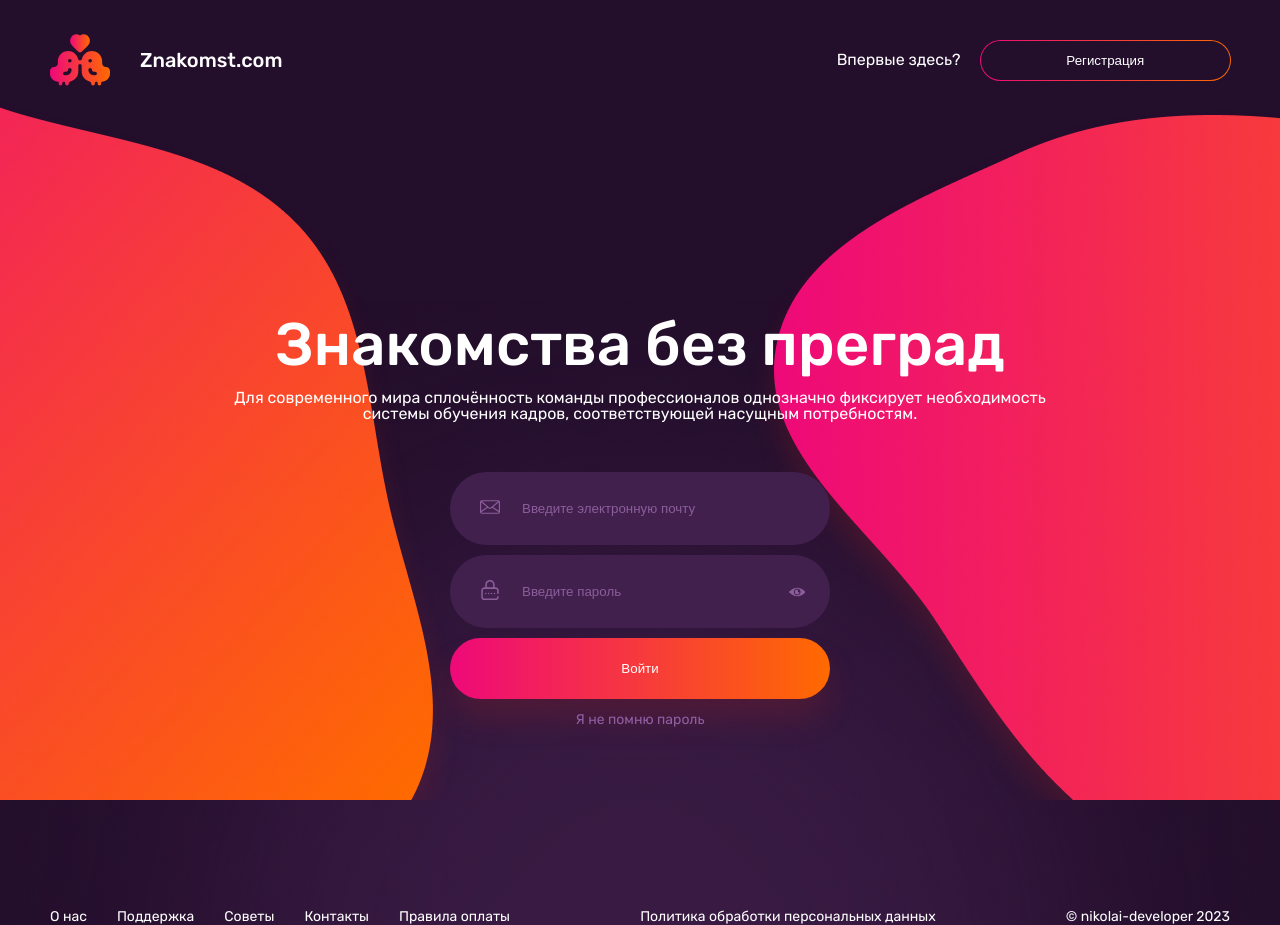
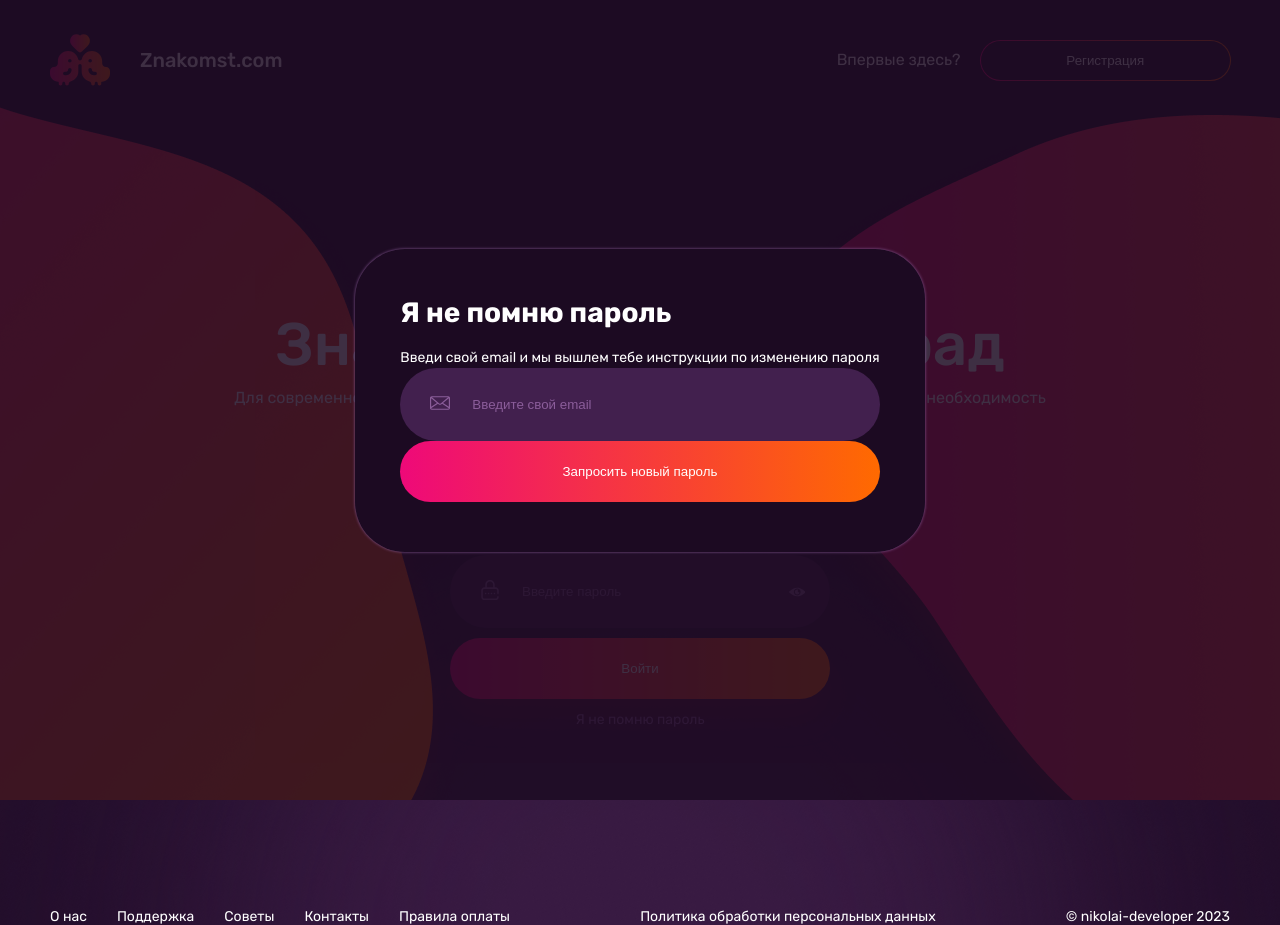
Before and after one commit to nikolai-vasilenko-developer/dating-map, a Vue app: page /auth in a window 1280 px wide. Both pictures are taken after a click on the element "Я не помню пароль". Built offline with nearby package versions, Linux system fonts and the light colour scheme.

Commit message:
[added] PModal.vue - modal component emits: cancel, update:visible props: visible - determines the visibility of the modal window
[new dependence]
click-outside-vue3 - for wait click outside element

[new composable]
useShow.ts - element visibility control

```diff
--- a/package.json
+++ b/package.json
@@ -10,7 +10,9 @@
     "lint": "vue-cli-service lint"
   },
   "dependencies": {
+    "@mahdikhashan/vue3-click-outside": "^0.1.2",
     "@types/uuid": "^9.0.2",
+    "click-outside-vue3": "^4.0.1",
     "core-js": "^3.8.3",
     "uuid": "^9.0.0",
     "vue": "^3.2.13",
--- /dev/null
+++ b/src/components/UI/PModal.vue
@@ -0,0 +1,46 @@
+<template>
+	<div class="modal" v-if="visible">
+		<div class="modal__content" v-click-outside="cancel">
+			<slot></slot>
+		</div>
+	</div>
+</template>
+
+<script setup lang="ts">
+import { defineEmits, defineProps } from "vue";
+
+interface Props {
+	visible: boolean;
+}
+
+const props = defineProps<Props>();
+
+const emit = defineEmits(["cancel", "update:visible"]);
+
+const cancel = (): void => {
+	console.log("Отмена", props.visible);
+	emit("cancel");
+	emit("update:visible", false);
+};
+</script>
+
+<style scoped lang="scss">
+.modal {
+	background: #1d0b23d9;
+	position: fixed;
+	top: 0;
+	left: 0;
+	width: 100%;
+	height: 100%;
+	display: flex;
+	align-items: center;
+	justify-content: center;
+}
+
+.modal__content {
+	padding: 50px 45px;
+	background: #1c0a22;
+	border-radius: 50px;
+	box-shadow: 0 0 3px #8b5d9a;
+}
+</style>
--- /dev/null
+++ b/src/composable/useShow.ts
@@ -0,0 +1,28 @@
+import { Ref, ref } from "vue";
+
+export type useShowType = {
+	hide: () => void;
+	show: () => void;
+	toggle: () => void;
+	isShow: Ref<boolean>;
+};
+export default function (isShowStart = false): useShowType {
+	const isShow: Ref<boolean> = ref(isShowStart);
+	const toggle = (): void => {
+		isShow.value = !isShow.value;
+	};
+	const show = (): void => {
+		isShow.value = true;
+	};
+
+	const hide = (): void => {
+		isShow.value = false;
+	};
+
+	return {
+		isShow,
+		toggle,
+		show,
+		hide,
+	};
+}
--- a/src/main.ts
+++ b/src/main.ts
@@ -2,6 +2,9 @@ import { createApp } from "vue";
 import App from "./App.vue";
 import router from "./router";
 import store from "./store";
+// eslint-disable-next-line @typescript-eslint/ban-ts-comment
+// @ts-ignore
+import vClickOutside from "click-outside-vue3";
 import "@/assets/stylesheet/css/main.css";
 
-createApp(App).use(store).use(router).mount("#app");
+createApp(App).use(store).use(router).use(vClickOutside).mount("#app");
--- a/src/views/AuthView.vue
+++ b/src/views/AuthView.vue
@@ -1,4 +1,16 @@
 <template>
+	<p-modal v-model:visible="isShow">
+		<h3>Я не помню пароль</h3>
+		<small>
+			Введи свой email и мы вышлем тебе инструкции по изменению пароля
+		</small>
+		<p-input
+			v-model:value.trim="email"
+			:icon="MessageIcon"
+			placeholder="Введите свой email"
+		/>
+		<p-button>Запросить новый пароль</p-button>
+	</p-modal>
 	<div class="auth-view">
 		<div class="auth-view__background-center"></div>
 		<div class="auth-view__background-left"></div>
@@ -27,9 +39,9 @@
 						:icon="PasswordIcon"
 					/>
 					<p-button use-shadow>Войти</p-button>
-					<small class="auth-view__forgot-pass"
-						>Я не помню пароль</small
-					>
+					<small class="auth-view__forgot-pass" @click="show">
+						Я не помню пароль
+					</small>
 				</form>
 			</transition>
 		</div>
@@ -43,12 +55,18 @@ import PInput from "@/components/UI/PInput.vue";
 import MessageIcon from "@/components/icons/MessageIcon.vue";
 import PasswordIcon from "@/components/icons/PasswordIcon.vue";
 import PInputPassword from "@/components/UI/PInputPassword.vue";
+import PModal from "@/components/UI/PModal.vue";
+import useShow, { useShowType } from "@/composable/useShow";
 
 const formField = ref({
 	email: "",
 	password: "",
 	test: "",
 });
+
+const email = ref("");
+
+const { isShow, show }: useShowType = useShow();
 </script>
 
 <style scoped lang="scss"></style>
```
Also changed, not shown: 1 other file (tests, documents, lock files or other folders).
